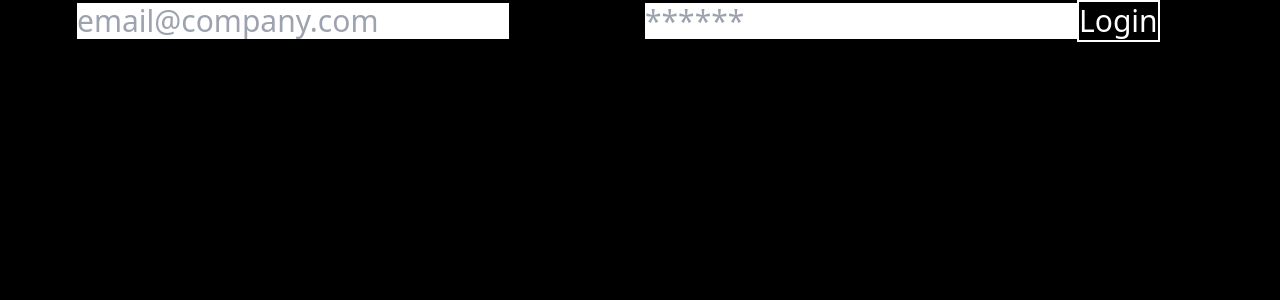
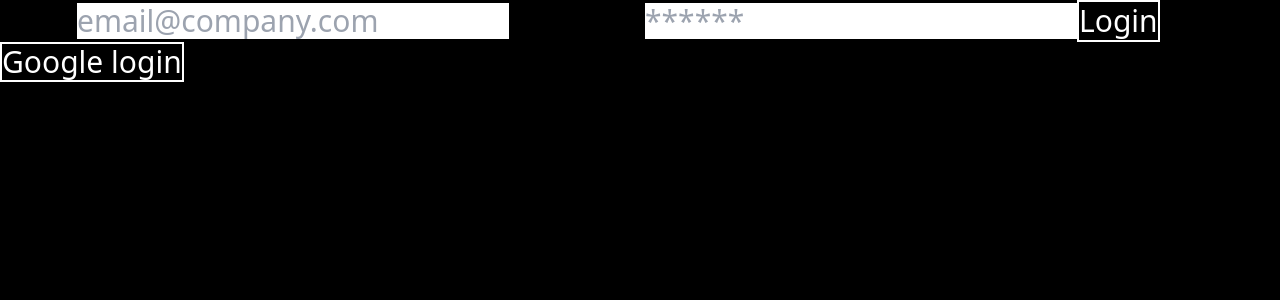
Before and after one commit to Felipc47/Login, a React (Create React App) app: page /login in a window 1280 px wide. Shown: the top 300 px of the page. Built offline with nearby package versions, Linux system fonts and the light colour scheme; no server answers.

Commit message:
Login con Google funcional

```diff
--- a/src/Components/Home.js
+++ b/src/Components/Home.js
@@ -1,4 +1,24 @@
+import { useNavigate } from "react-router-dom"
+
+
+
 export function Home () {
 
-    return <div>Home</div>
+    const nav = useNavigate ()
+
+    const handleNav = () =>{
+        nav('/Login')
+    }
+
+    return (
+    <div>
+        <h1>Home</h1>
+
+    <button onClick={handleNav}>Login </button>
+
+
+    </div>
+
+    )
+
 }
--- a/src/Components/Login.js
+++ b/src/Components/Login.js
@@ -11,7 +11,7 @@ export function Login() {
         }
     );
 
-    const { login } = UseUser()
+    const { login, googleLogin } = UseUser()
     const navigate = useNavigate()
 
 
@@ -43,6 +43,18 @@ export function Login() {
 
     }
 
+    const Loogle = async (e) => {
+        e.preventDefault()
+
+        try {
+            await googleLogin ()
+            navigate('/Welcome')
+        } catch (error) {
+            setError(error.code)
+
+        }
+
+    }
 
 
     return (
@@ -61,6 +73,9 @@ export function Login() {
                 <button className="text-white border-2 border-white leading-tight
                 hover:bg-white
                 hover:text-black">Login</button>
+                <button onClick={Loogle}   className="text-white border-2 border-white">
+                    Google login
+                </button>
 
             </form>
         </div>
--- a/src/Components/Welcome.js
+++ b/src/Components/Welcome.js
@@ -9,7 +9,7 @@ export function Welcome () {
 
     const handleLogout = async () => {
         await logout ()
-        navigate("/login")
+        navigate("/")
     }
 
     return <div>
--- a/src/Context/authContext.js
+++ b/src/Context/authContext.js
@@ -2,7 +2,9 @@ import { createContext, useContext, useEffect, useState } from "react";
 import { createUserWithEmailAndPassword,
          signInWithEmailAndPassword,
          onAuthStateChanged,
-         signOut
+         signOut,
+         GoogleAuthProvider,
+         signInWithPopup
         } from "firebase/auth";
 import { auth } from "../firebase-config";
 
@@ -29,6 +31,11 @@ export function AuthProvider({ children }) {
 
     const logout = () => signOut(auth);
 
+    const googleLogin = () => {
+        const providerGoogle = new GoogleAuthProvider ()
+       return signInWithPopup(auth, providerGoogle)
+    }
+
 
     useEffect (() => {
         onAuthStateChanged(auth, currentUser => {
@@ -37,7 +44,7 @@ export function AuthProvider({ children }) {
     }, []
     )
 
-    return <context.Provider value={{ signup, login, user, logout }}> {children} </context.Provider>
+    return <context.Provider value={{ signup, login, user, logout, googleLogin }}> {children} </context.Provider>
 }
 
 export const UseUser = () => {
```
